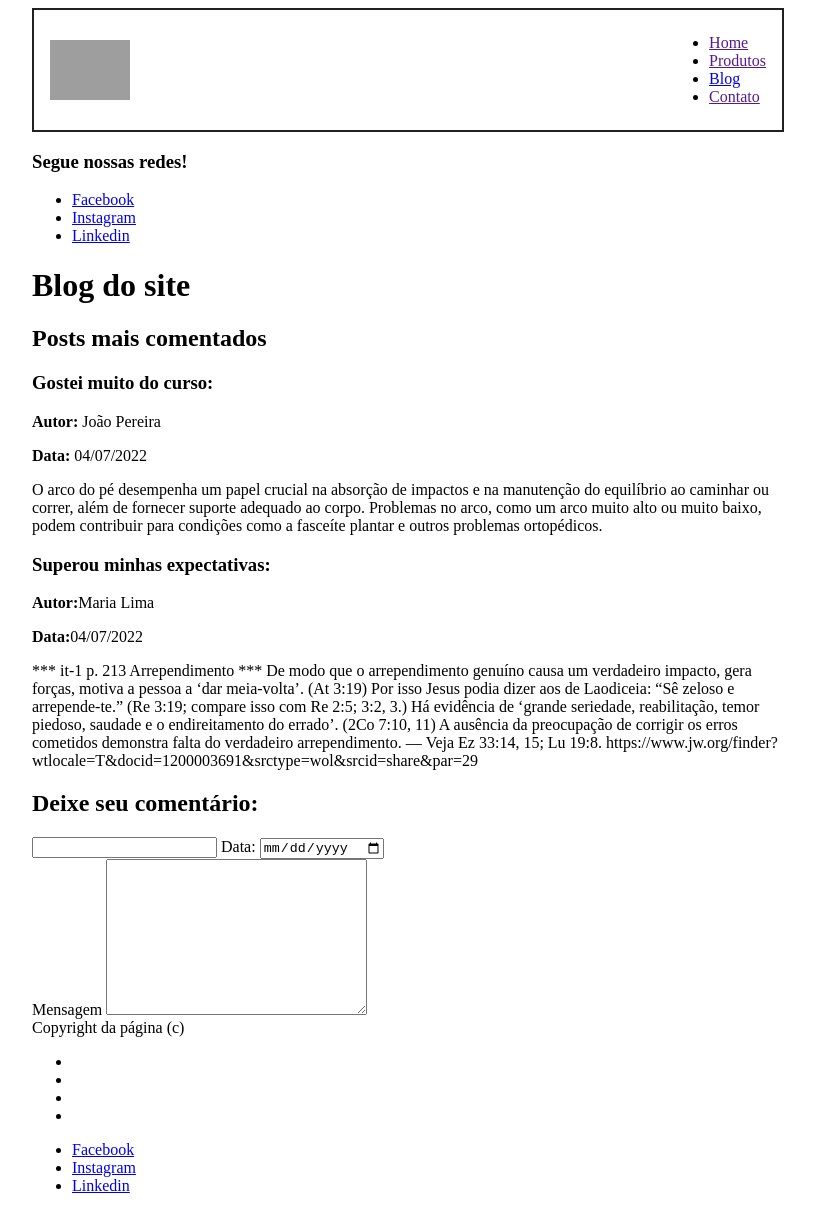
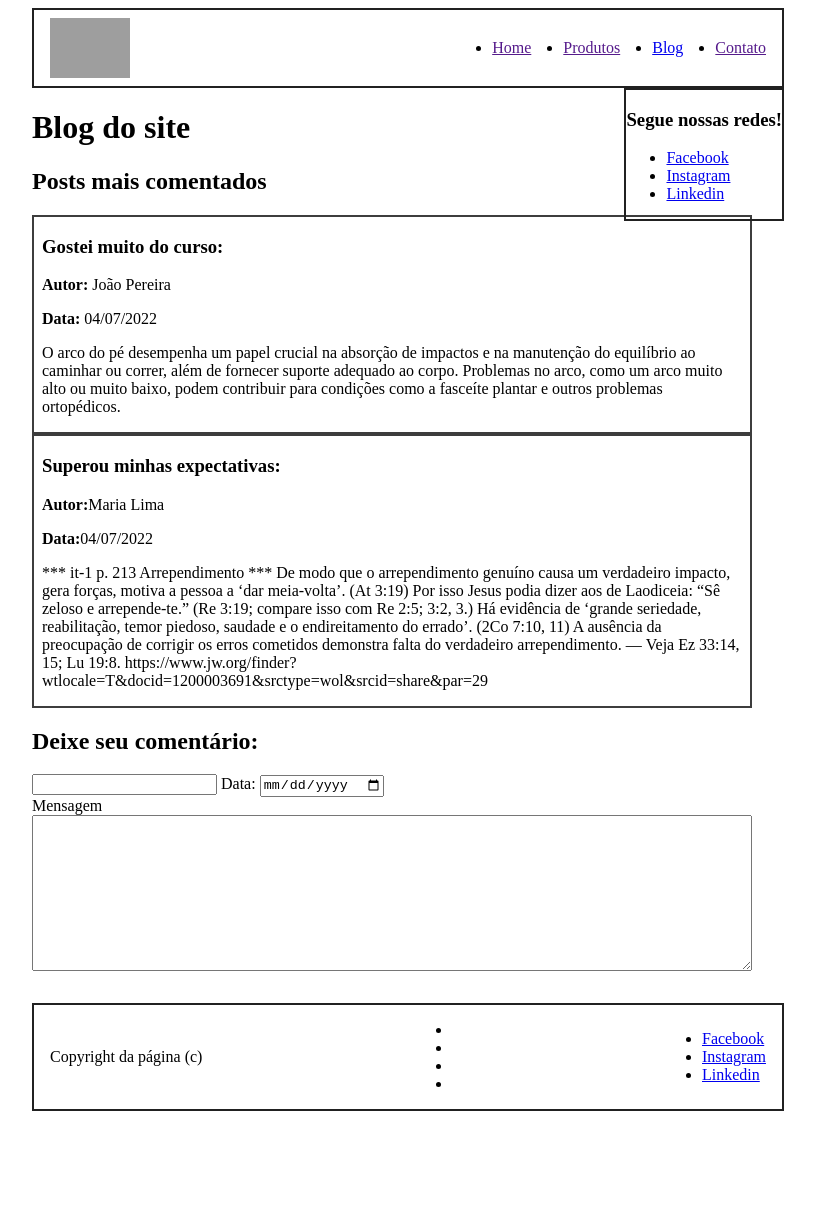
Before and after one commit to Welbert-Queiroz/aula_guiada_javaScripts_, a plain HTML site: page index.html in a window 1280 px wide. Shown: the whole page, without its empty margins (232-1047 px from the left). After the commit the page ends 1119 px from the top, so only its background shows below. Drawn offline with Linux system fonts and the light colour scheme; grey boxes are pictures that could not be loaded.

Commit message:
Desafio segunda aula concluído

```diff
--- a/script.js
+++ b/script.js
@@ -14,4 +14,20 @@ let textoPosts = document.getElementsByClassName("post-texto")
 
 let redesSociais = document.getElementsByClassName("lista_redes")
 
-document.querySelector
+let texto02 = document.querySelector("post02 .post-texto")
+
+let listasRedeFooter = document.querySelectorAll("footer.lista_redes li")
+
+let linkTexto01 = document.querySelector("aside li a")
+
+let palavraNegritoPost02 = document.querySelector("#post02 .post-autor first-strong")
+
+let nomeFormulario = document.querySelector("#formulario #nome")
+
+let linksListaRedesFooter = document.querySelectorAll("#lista_redes a")
+
+let linksNavegacao = document.querySelectorAll("#elementos_nav a")
+
+let autoresNegrito = document.querySelectorAll("#post #post-autor strong")
+
+let datasNegrito = document.querySelectorAll("#post #post-data strong")
--- a/style.css
+++ b/style.css
@@ -9,3 +9,37 @@ header{
     padding: 0.5rem 1rem;
     border: 2px solid #212121;
 }
+
+header ul {
+    display:flex;
+    gap:2rem;
+}
+
+aside{
+    float: right;
+    border: 2px solid #212121;
+}
+
+#posts {
+    max-width: 720px;
+}
+
+.post {
+    border: 2px solid #3d3d3d;
+    padding: 0 .5rem;
+}
+
+form {
+    max-width: 720px;
+    display: flex;
+    flex-direction: column;
+}
+
+footer {
+    margin-top: 2rem;
+    display: flex;
+    align-items: center;
+    justify-content: space-between;
+    padding: 0 1rem;
+    border: 2px solid #212121;
+}
```
